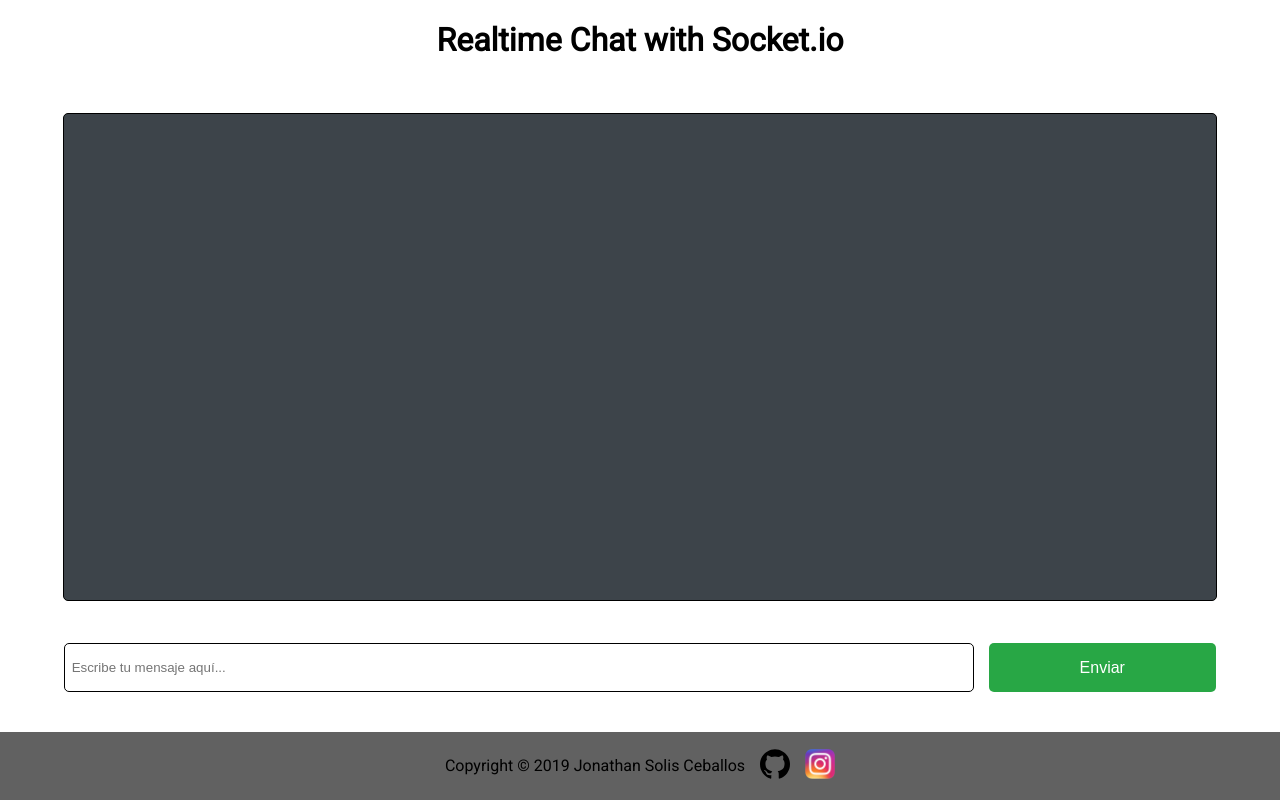
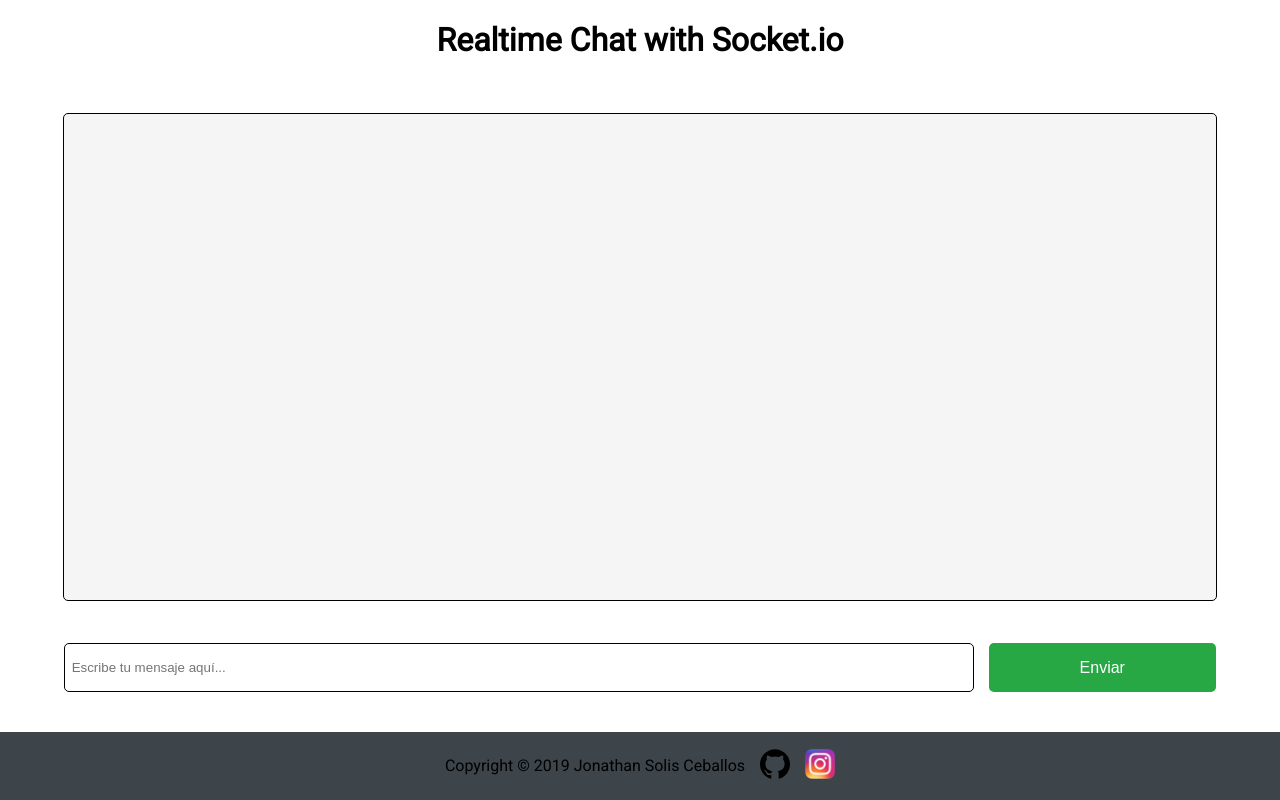
Before and after one commit to JonathanSolisCeballos/ChatSocketIO, a plain HTML site: page index.html in a window 1280 px wide. Drawn offline with Linux system fonts and the light colour scheme.

Commit message:
Turns out i change the background color of other element, now is right

```diff
--- a/style.css
+++ b/style.css
@@ -12,9 +12,8 @@ body {
   align-items: center;
   font-family: 'Roboto', sans-serif;
 }
-
-h1 {
-  text-align: center;
+h1{
+  text-align: center
 }
 
 
@@ -24,7 +23,7 @@ h1 {
   border: 1px solid black;
   margin: 2rem auto;
   border-radius: 5px;
-  background-color: #3D444A;
+  background: #f5f5f5;
 }
 
 .formContainer {
@@ -65,7 +64,7 @@ footer {
   align-items: center;
   justify-content: center;
   box-sizing: border-box;
-  background: #616161;
+  background-color: #3D444A;
   width: 100%;
   height: 70px;
   margin-top: 30px;
```
